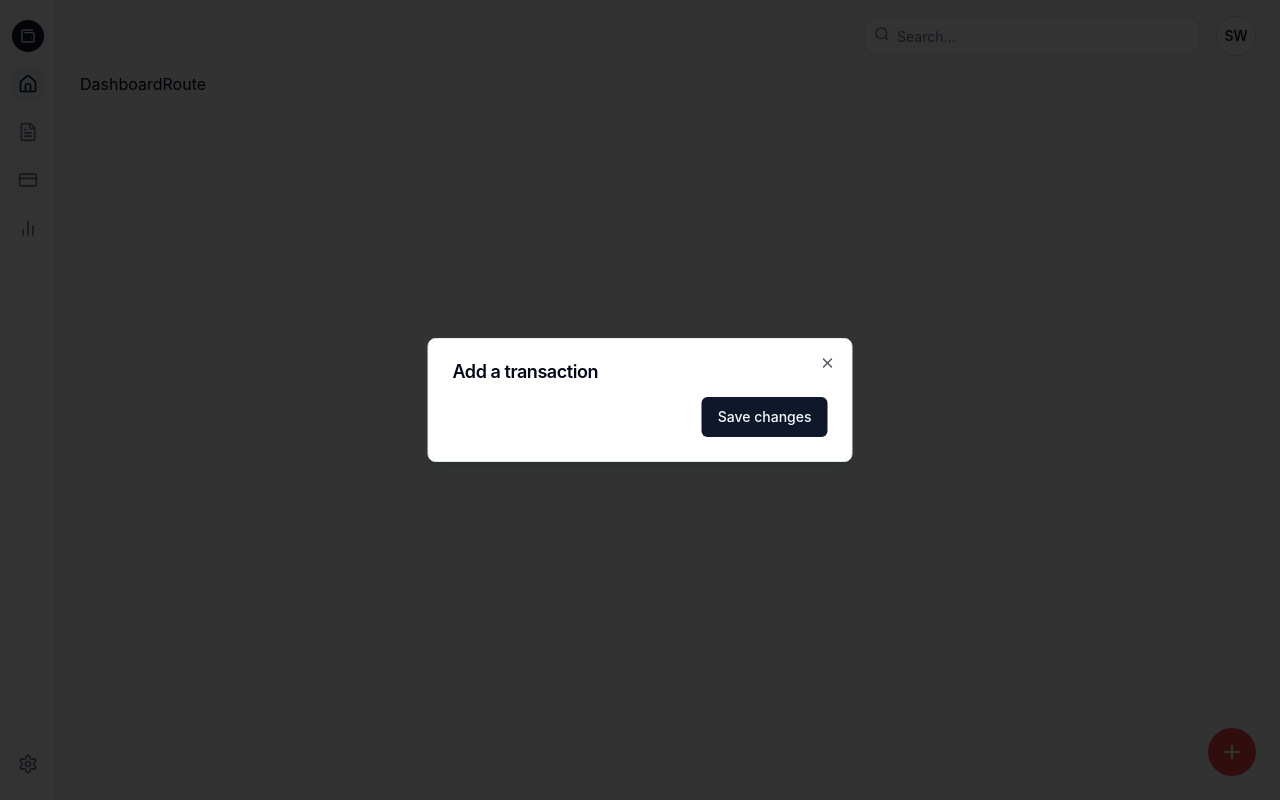
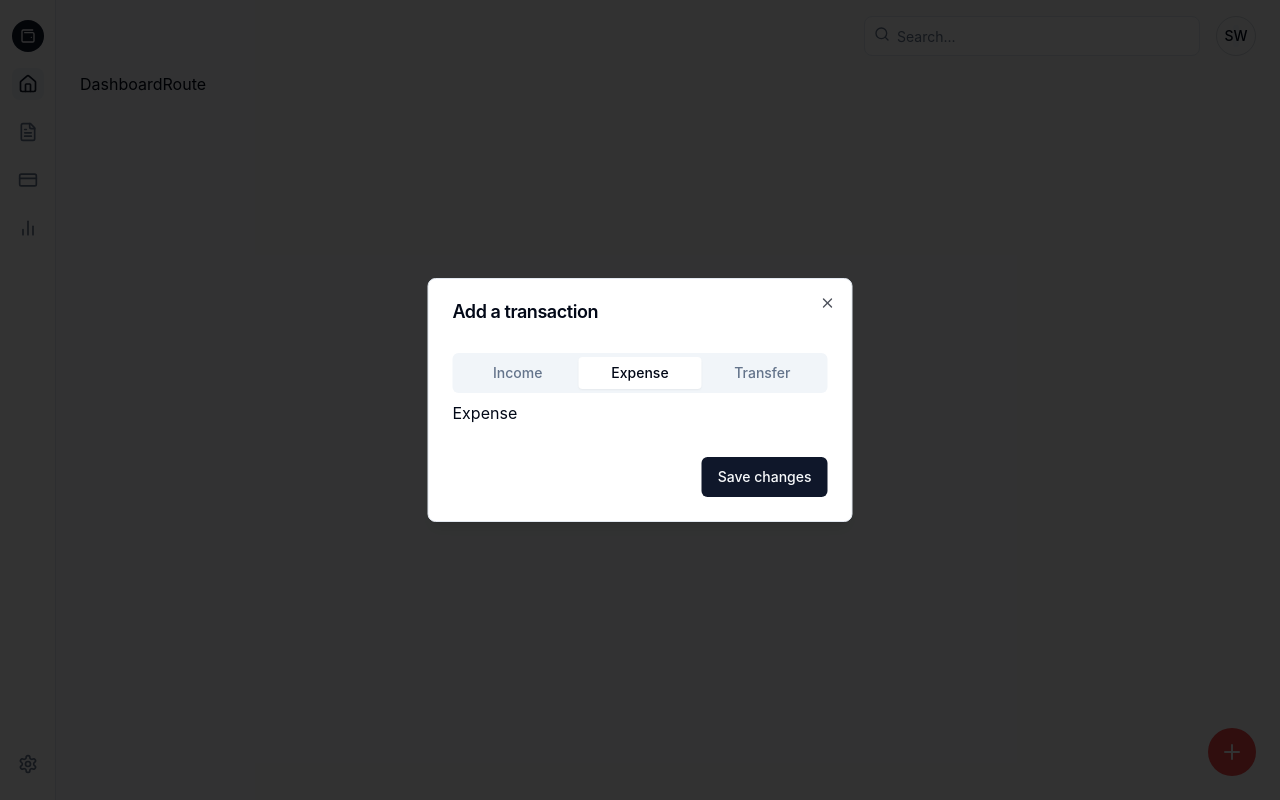
Before and after one commit to wsameer/budget-tracker, a React (Vite) app: page /app in a window 1280 px wide. Both pictures are taken after a click on the button 1232 px from the left and 752 px from the top of the page. Built offline with nearby package versions, Linux system fonts and the light colour scheme.

Commit message:
shows tabs in add transaction screen

```diff
--- a/src/features/add-transaction/index.tsx
+++ b/src/features/add-transaction/index.tsx
@@ -6,6 +6,7 @@ import { Button } from '@/components/ui/button';
 import { Drawer, DrawerClose, DrawerContent, DrawerFooter, DrawerHeader, DrawerTitle, DrawerTrigger } from '@/components/ui/drawer';
 import { DialogFooter, DialogHeader } from '@/components/ui/dialog';
 import { Dialog, DialogTrigger, DialogContent, DialogTitle } from '@/components/ui/dialog';
+import { Transactions } from './transactions';
 
 export const AddTransaction = () => {
   const [open, setOpen] = React.useState(false)
@@ -25,14 +26,16 @@ export const AddTransaction = () => {
         </DrawerTrigger>
         <DrawerContent>
           <div className="mx-auto w-full max-w-sm">
-            <DrawerHeader>
+            <DrawerHeader className='text-left'>
               <DrawerTitle>Add a transaction</DrawerTitle>
             </DrawerHeader>
-            <div>Tabs</div>
+            <div className='p-4'>
+              <Transactions />
+            </div>
             <DrawerFooter>
-              <Button variant="outline">Add</Button>
+              <Button variant="destructive">Add</Button>
               <DrawerClose asChild>
-                <Button variant="outline">Cancel</Button>
+                <Button variant="secondary">Cancel</Button>
               </DrawerClose>
             </DrawerFooter>
           </div>
@@ -57,6 +60,9 @@ export const AddTransaction = () => {
           <DialogHeader>
             <DialogTitle>Add a transaction</DialogTitle>
           </DialogHeader>
+          <div className="grid gap-4 py-4">
+            <Transactions />
+          </div>
           <DialogFooter>
             <Button type="submit">Save changes</Button>
           </DialogFooter>
--- /dev/null
+++ b/src/features/add-transaction/transactions.tsx
@@ -0,0 +1,27 @@
+import {
+  Tabs,
+  TabsContent,
+  TabsList,
+  TabsTrigger,
+} from "@/components/ui/tabs"
+
+export function Transactions() {
+  return (
+    <Tabs defaultValue="expense" className="">
+      <TabsList className="grid w-full grid-cols-3">
+        <TabsTrigger value="income">Income</TabsTrigger>
+        <TabsTrigger value="expense">Expense</TabsTrigger>
+        <TabsTrigger value="transfer">Transfer</TabsTrigger>
+      </TabsList>
+      <TabsContent value="income">
+        Income
+      </TabsContent>
+      <TabsContent value="expense">
+        Expense
+      </TabsContent>
+      <TabsContent value="transfer">
+        Transfer
+      </TabsContent>
+    </Tabs>
+  )
+}
```
